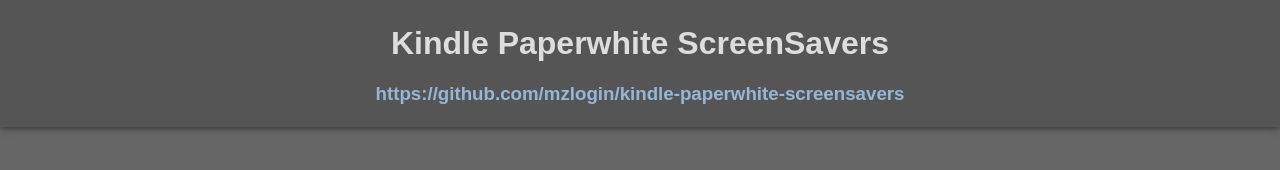
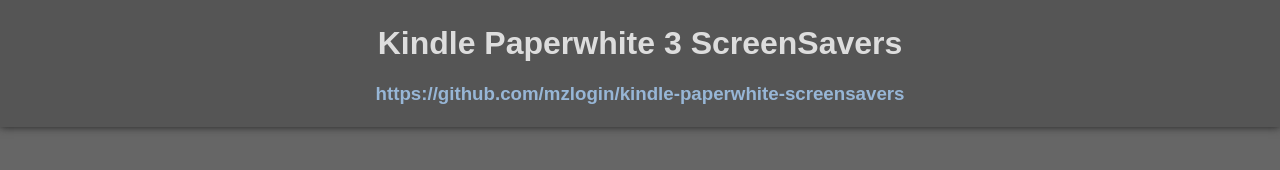
Before and after one commit to mzlogin/kindle-paperwhite-screensavers, a plain HTML site: page kpw3/index.html in a window 1280 px wide. Drawn offline with Linux system fonts and the light colour scheme; some packages are replaced by stand-ins of ours; no server answers; a script that the page names is missing.

Commit message:
Deploying to built from @ mzlogin/kindle-paperwhite-screensavers@f01d5a90aed944361c70908a8397c3d403fe6674 🚀

```diff
--- a/kpw3/index.html
+++ b/kpw3/index.html
@@ -76,7 +76,7 @@ footer {
   </head>
   <body>
     <header>
-      <h1>Kindle Paperwhite ScreenSavers</h1>
+      <h1>Kindle Paperwhite 3 ScreenSavers</h1>
       <h3><a href="https://github.com/mzlogin/kindle-paperwhite-screensavers">https://github.com/mzlogin/kindle-paperwhite-screensavers</a></h3>
     </header>
     <div id="galleryOne" class="baguetteBoxOne gallery">
```
